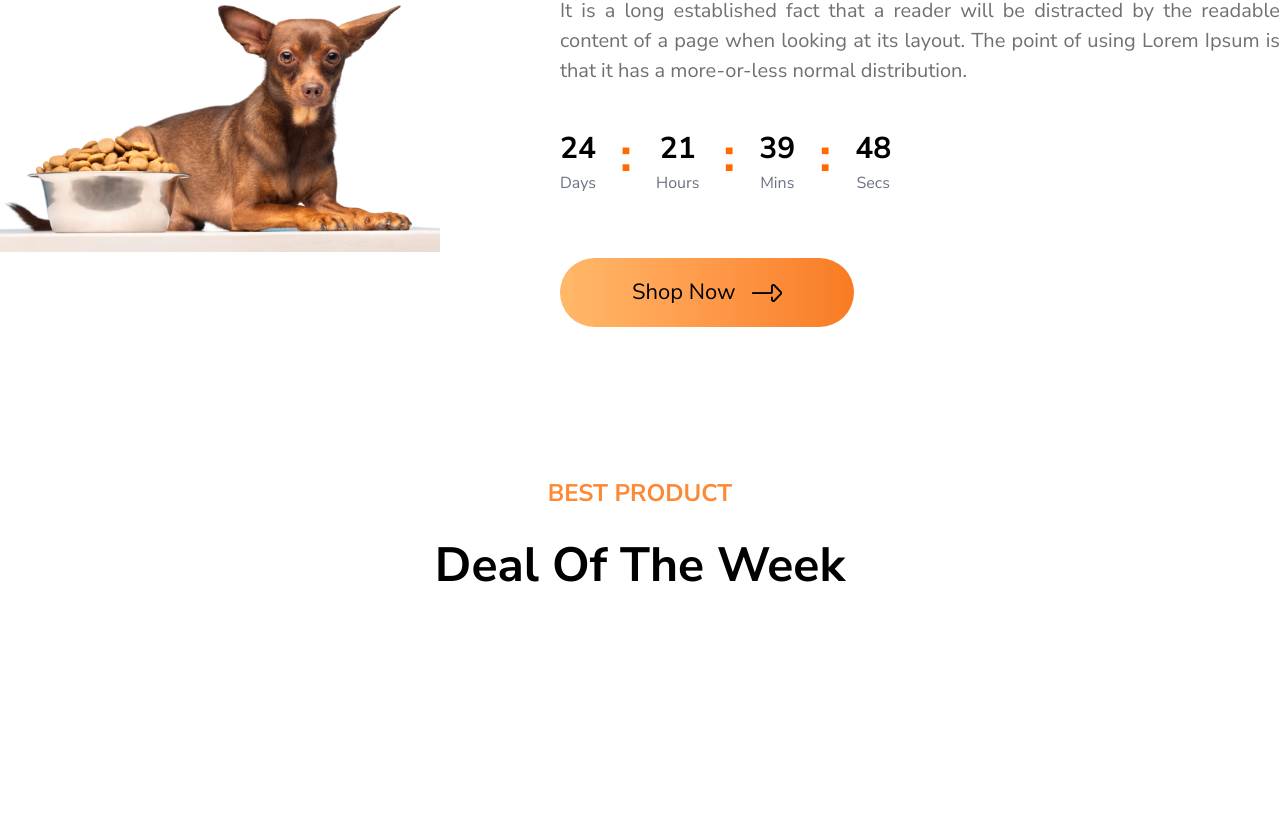
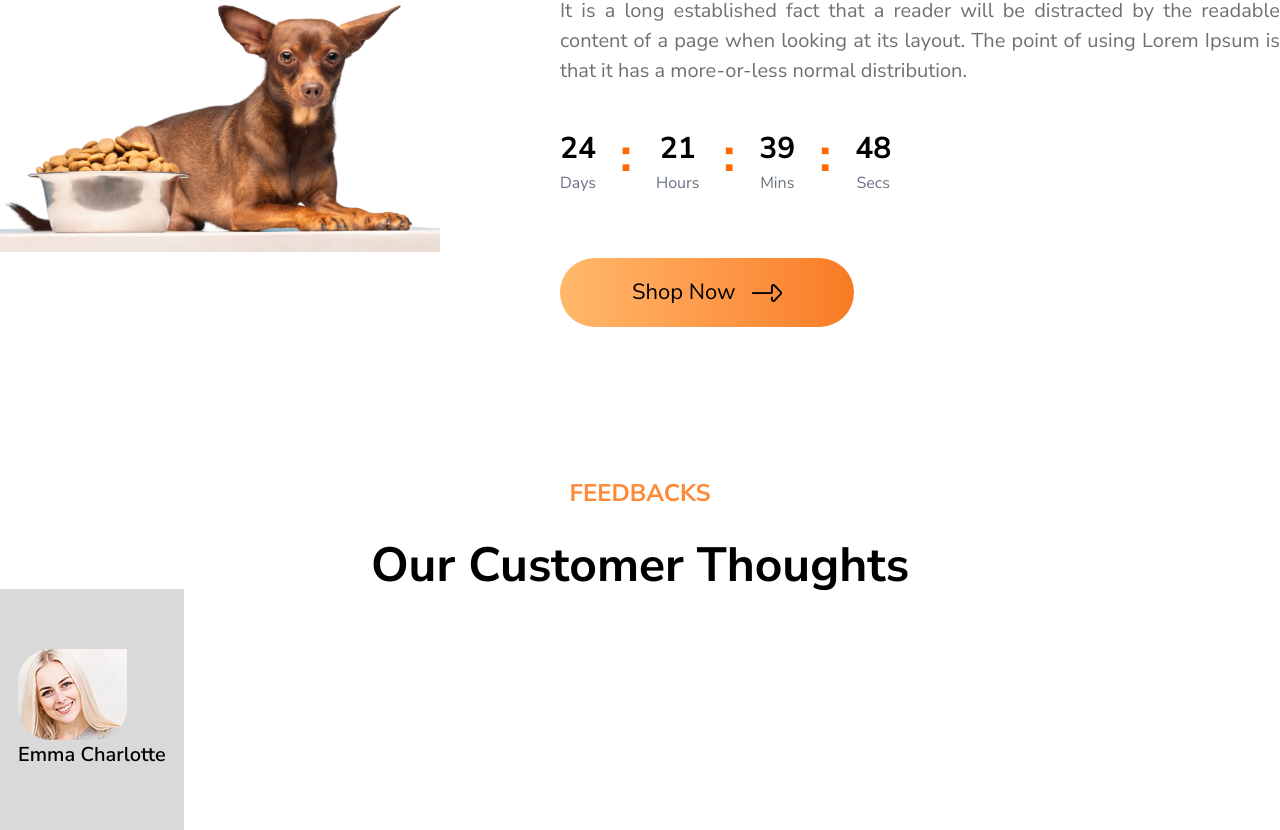
Before and after one commit to Anayatul-Ahad-Shoikot/nextpet, a Next.js app: page / in a window 1280 px wide. Shown: the part 485-1315 px from the top of the page. Before the commit the page ends 1083 px from the top, so only its background shows below. Built offline with nearby package versions, Linux system fonts and the light colour scheme.

Commit message:
add feedbacks section

```diff
--- a/src/components/emam/BestProduct.tsx
+++ b/src/components/emam/BestProduct.tsx
@@ -49,7 +49,7 @@ const BestProduct = () => {
               </div>
             </div>
 
-            <button  className='flex text-[22px] items-center gap-4 bg-gradient-to-r from-orange-300 to-[#f87b22] py-4.5 px-18 rounded-full mt-[63px] text-center'>Shop Now <Image src={icon} alt='image'/> </button>
+            <button  className='flex text-[22px] items-center gap-4 bg-linear-to-r from-orange-300 to-[#f87b22] py-4.5 px-18 rounded-full mt-[63px] text-center'>Shop Now <Image src={icon} alt='image'/> </button>
           </div>
 
         </div>
--- a/src/components/emam/Feedbacks.tsx
+++ b/src/components/emam/Feedbacks.tsx
@@ -1,3 +1,5 @@
+import Image from "next/image"
+import w1 from '@/src/assets/w1.png'
 
 const Feedbacks = () => {
 
@@ -6,9 +8,20 @@ const Feedbacks = () => {
     <div className="container">
         <div className="text-center flex items-center justify-center">
           <div>
-            <h3 className=' font-bold text-2xl uppercase text-[#FE8935]'>Best Product</h3>
-            <h1 className='font-bold text-5xl mt-8'>Deal Of The Week</h1>
+            <h3 className=' font-bold text-2xl uppercase text-[#FE8935]'>Feedbacks</h3>
+            <h1 className='font-bold text-5xl mt-8'>Our Customer Thoughts</h1>
           </div>
+        </div>
+
+        <div className="flex ">
+            <div className="bg-[#D9D9D9] flex items-center justify-center text-center">
+                <div className="py-[60px] px-4.5">
+                    <div>
+                        <Image src={w1} alt="image" />
+                        <h3 className="font-semibold text-[20px]">Emma Charlotte</h3>
+                    </div>
+                </div>
+            </div>
         </div>
     </div>
    </section>
```
Also changed, not shown: src/assets/icon/Star.png (added).
